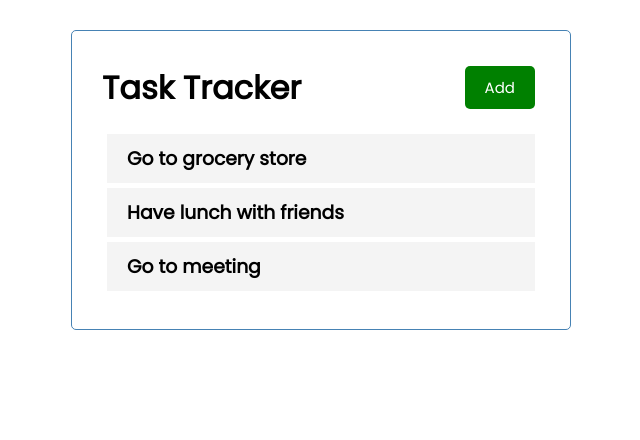
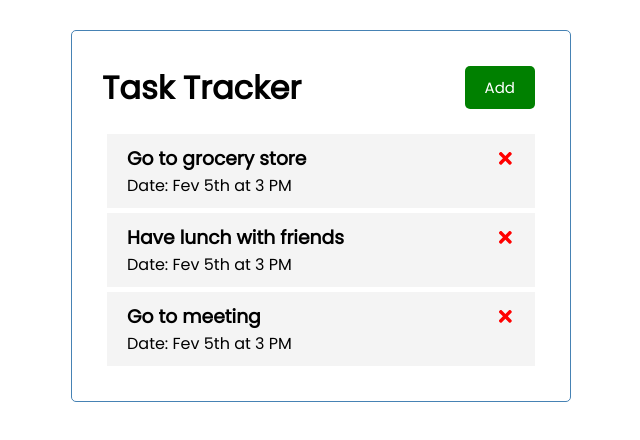
Before and after one commit to nickolasalcazar/React-To-Do, a React (Create React App) app: page / in a window 1280 px wide. Shown: the top 440 px of the page, without its empty margins (319-959 px from the left). Built offline with nearby package versions, Linux system fonts and the light colour scheme.

Commit message:
Added deletion of tasks

```diff
--- a/package.json
+++ b/package.json
@@ -8,6 +8,7 @@
     "@testing-library/user-event": "^12.8.3",
     "react": "^17.0.2",
     "react-dom": "^17.0.2",
+    "react-icons": "^4.2.0",
     "react-scripts": "4.0.3",
     "web-vitals": "^1.1.2"
   },
--- a/src/App.js
+++ b/src/App.js
@@ -1,7 +1,7 @@
 import { useState } from 'react'
 import Header from './components/Header'
 import Tasks from './components/Tasks'
-import PropTypes from 'prop-types'
+//import PropTypes from 'prop-types'
 
 const App = () => {
   // App-level state
@@ -20,10 +20,17 @@ const App = () => {
       }
     ])
 
+  // Delete Tasks
+  const deleteTask = (id) => {
+    setTasks(tasks.filter((task) => task.id !== id))
+  }
+
   return (
     <div className='container'>
       <Header title={ 'Task Tracker' }/>
-      <Tasks tasks={tasks}/>
+      {tasks.length != 0 ?
+          <Tasks tasks={tasks} onDelete={deleteTask} />
+        : 'No tasks' }
     </div>
   );
 }
--- a/src/components/Task.js
+++ b/src/components/Task.js
@@ -1,9 +1,15 @@
 import { FaTimes } from 'react-icons/fa'
 
-const Task = ({ task }) => {
+const Task = ({ task, onDelete }) => {
     return (
         <div className='task'>
-            <h3>{task.text}</h3>
+            <h3>{task.text}
+                <FaTimes
+                    style={{ color: 'red', cursor: 'pointer'}}
+                    onClick={() => onDelete(task.id)}
+                />
+            </h3>
+            <p>Date: Fev 5th at 3 PM</p>
         </div>
     )
 }
--- a/src/components/Tasks.js
+++ b/src/components/Tasks.js
@@ -1,10 +1,10 @@
 import Task from './Task'
 
-const Tasks = ({ tasks }) => {
+const Tasks = ({ tasks, onDelete }) => {
     return (
         <>
             {tasks.map((task) => (
-                <Task key={task.id} task={task}/>
+                <Task task={task} onDelete={onDelete} />
             ))}
         </>
     )
```
Also changed, not shown: 1 other file (tests, documents, lock files or other folders).
